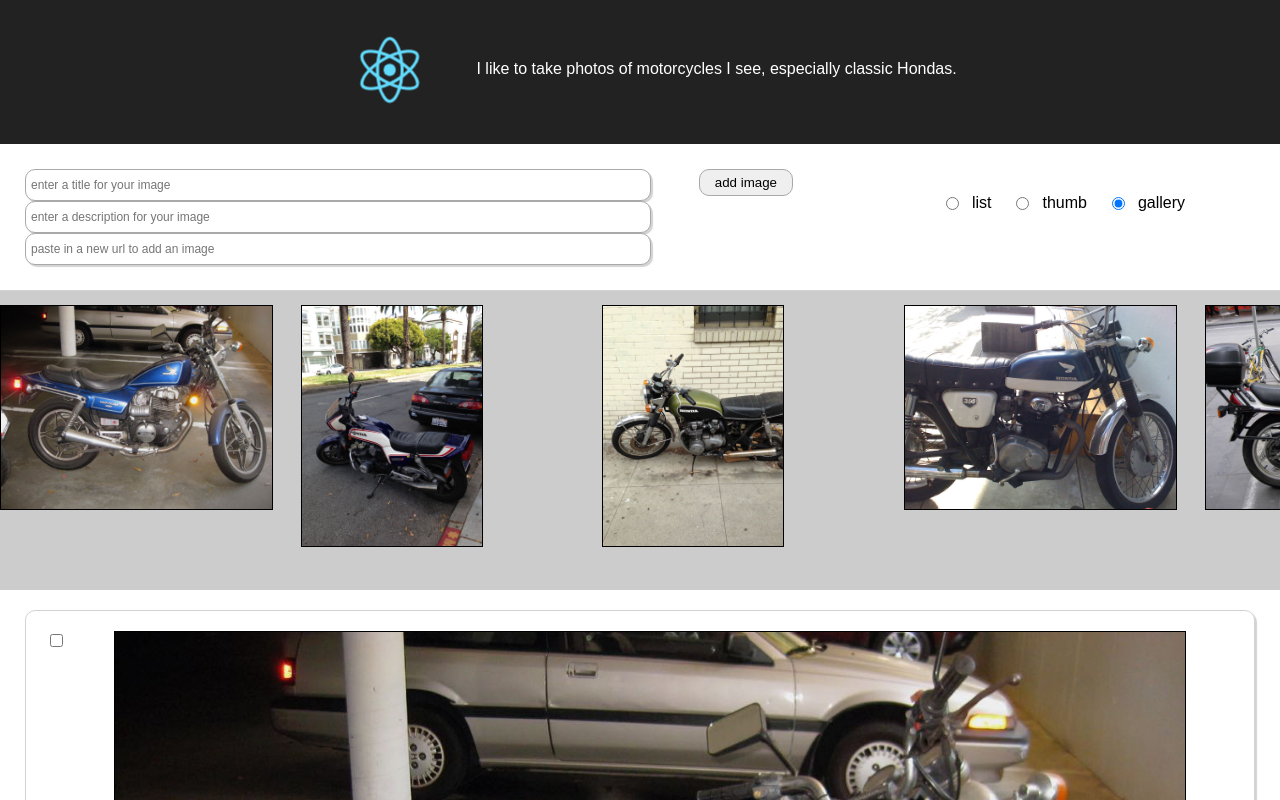
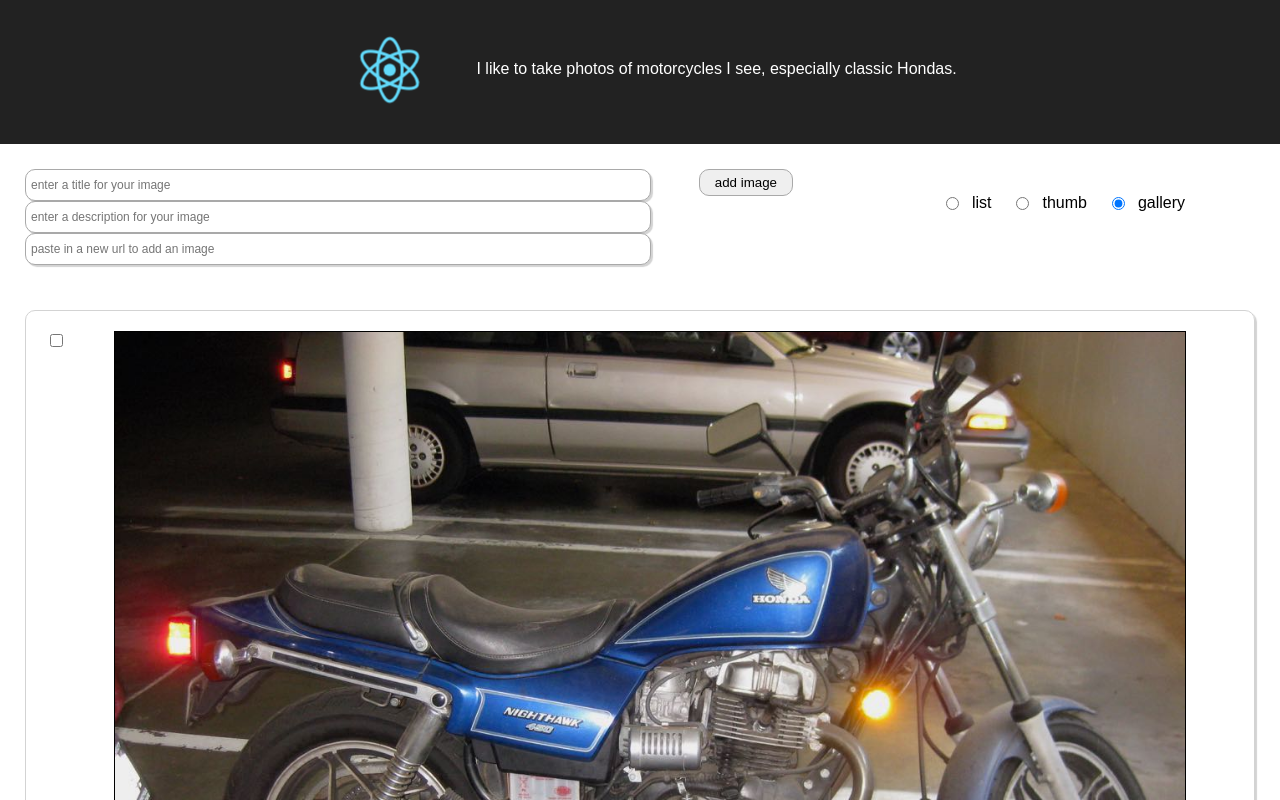
Before and after one commit to cfpdx-401JS-summer-2017/image-gallery, a React (Create React App) app: page / in a window 1280 px wide. Shown: the top 800 px of the page. Built offline with nearby package versions, Linux system fonts and the light colour scheme.

Commit message:
taking a break to work on routing

```diff
--- a/src/App.js
+++ b/src/App.js
@@ -80,7 +80,7 @@ class App extends PureComponent {
               onChangeView={target => this.handleChangeView(target)}
             />
           </div>
-          <ImageSlider hondas={motoArray} onUpdateSlide={target => this.updateSlide(imgIndex)}/>
+          {/* <ImageSlider hondas={motoArray} onUpdateSlide={target => this.updateSlide(imgIndex)}/> */}
           <View
             hondas={motoArray}
             deleteImage={target => this.deleteImage(target)}
```
